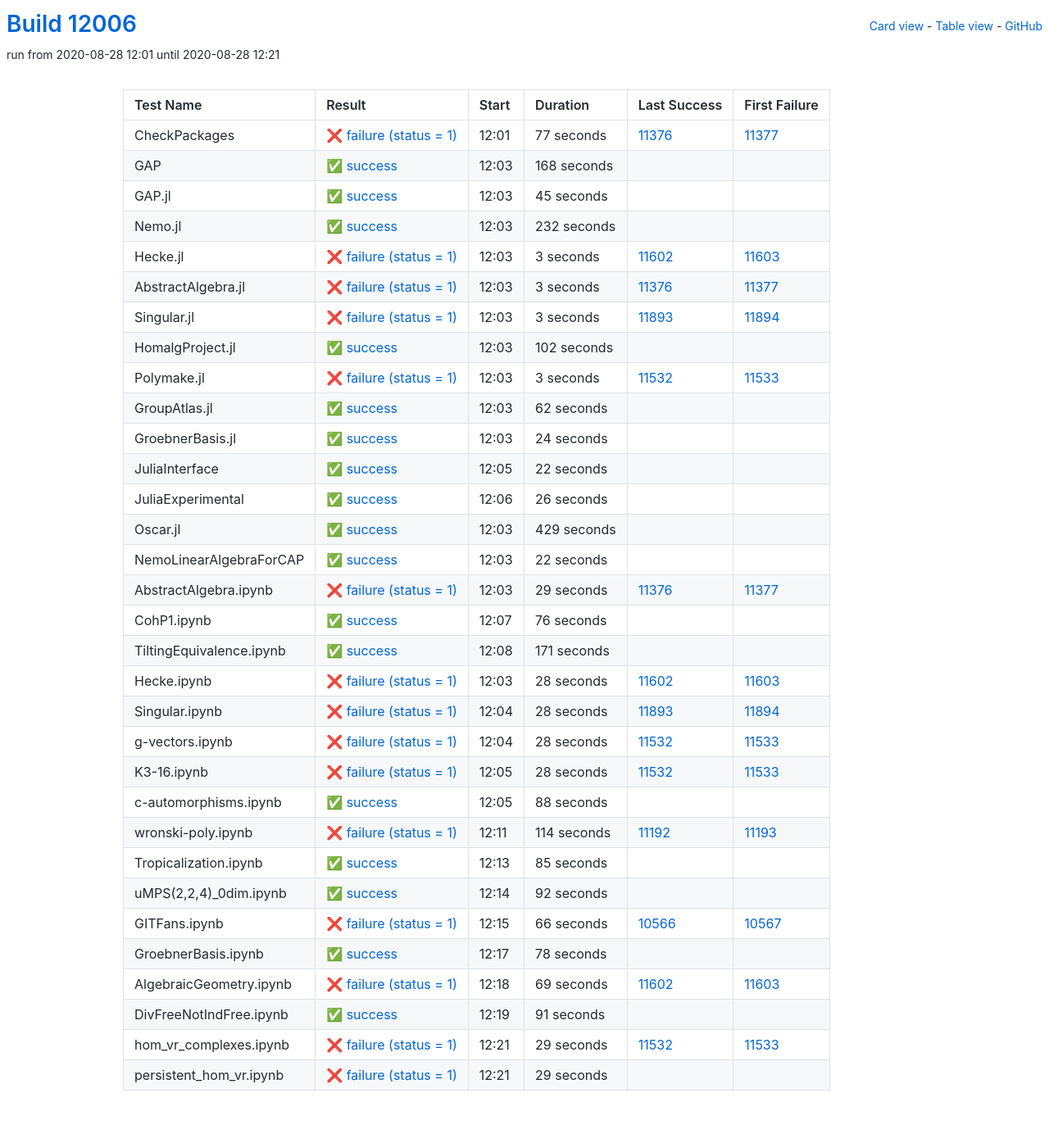
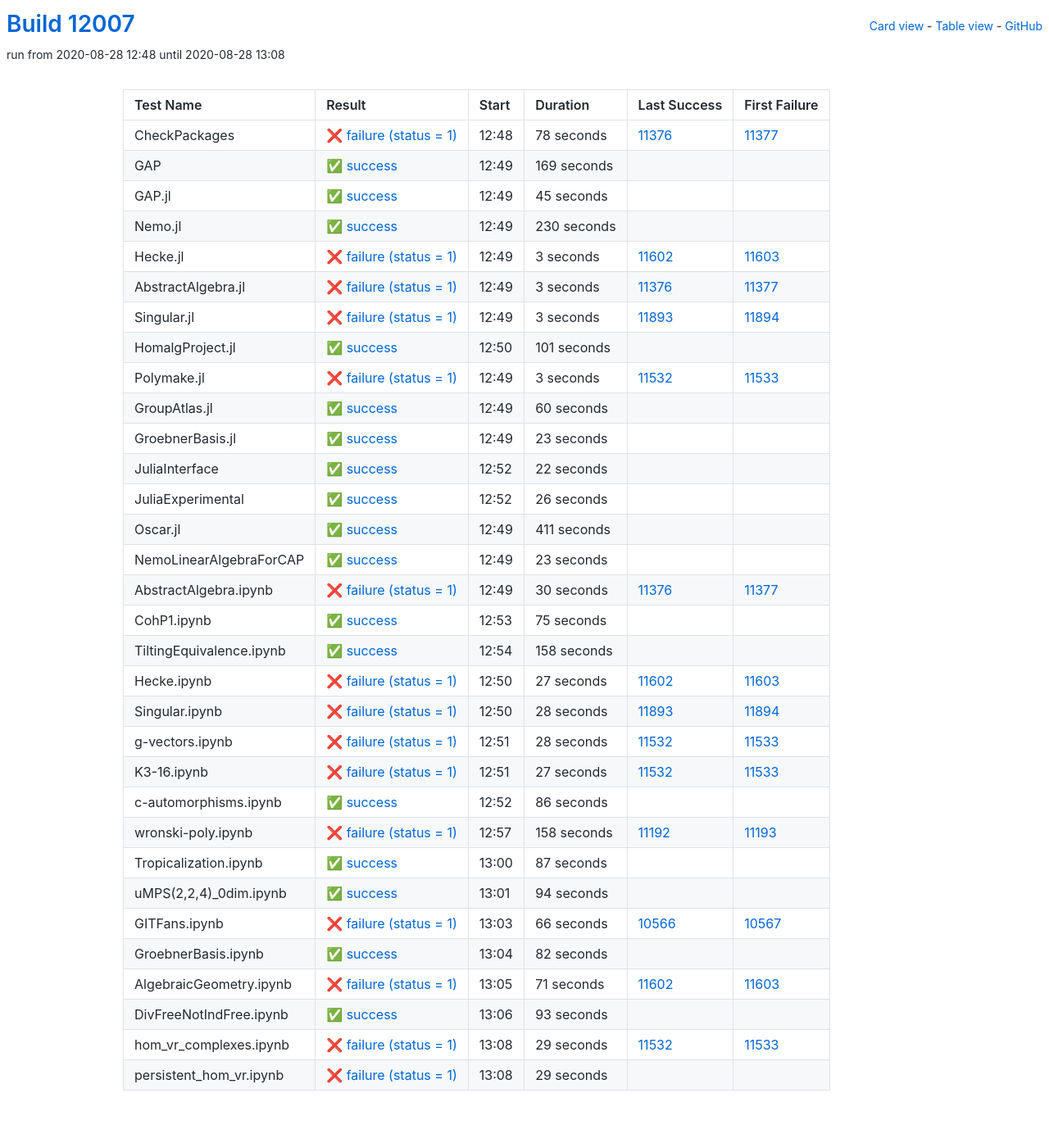
Before and after one commit to oscar-system/oscar-ci-status, a Jekyll site: the page built from table.html, in a window 1280 px wide. Shown: the whole page at 82% size. Built offline with Jekyll 4.4.1, drawn with Linux system fonts in a browser that asks for light colours.

Commit message:
Build #12007

```diff
--- a/_data/ci.yml
+++ b/_data/ci.yml
@@ -1,6 +1,6 @@
 ---
-build: 12006
-build_url: https://oscarci.mathematik.uni-kl.de/job/oscar/12006/
+build: 12007
+build_url: https://oscarci.mathematik.uni-kl.de/job/oscar/12007/
 job: oscar
 organization: oscar-system
 repo: oscar-ci-status
@@ -8,32 +8,32 @@
 tests:
 - name: CheckPackages
   id: checkpackages
-  log: https://oscarci.mathematik.uni-kl.de/job/oscar/12006/artifact/logs/build-12006/CheckPackages.log
-  start: 2020-08-28 12:01
+  log: https://oscarci.mathematik.uni-kl.de/job/oscar/12007/artifact/logs/build-12007/CheckPackages.log
+  start: 2020-08-28 12:48
   success: false
   exitcode: 1
   status: failure
-  duration: 77
+  duration: 78
   last_success: 11376
   last_success_url: https://oscarci.mathematik.uni-kl.de/job/oscar/11376/
   first_failure: 11377
   first_failure_url: https://oscarci.mathematik.uni-kl.de/job/oscar/11377/
 - name: GAP
   id: gap
-  log: https://oscarci.mathematik.uni-kl.de/job/oscar/12006/artifact/logs/build-12006/GAP.log
-  start: 2020-08-28 12:03
+  log: https://oscarci.mathematik.uni-kl.de/job/oscar/12007/artifact/logs/build-12007/GAP.log
+  start: 2020-08-28 12:49
   success: true
   exitcode: 0
   status: success
-  duration: 168
+  duration: 169
   last_success: false
   last_success_url:
   first_failure: false
   first_failure_url:
 - name: GAP.jl
   id: gap-jl
-  log: https://oscarci.mathematik.uni-kl.de/job/oscar/12006/artifact/logs/build-12006/GAP.jl.log
-  start: 2020-08-28 12:03
+  log: https://oscarci.mathematik.uni-kl.de/job/oscar/12007/artifact/logs/build-12007/GAP.jl.log
+  start: 2020-08-28 12:49
   success: true
   exitcode: 0
   status: success
@@ -44,20 +44,20 @@
   first_failure_url:
 - name: Nemo.jl
   id: nemo-jl
-  log: https://oscarci.mathematik.uni-kl.de/job/oscar/12006/artifact/logs/build-12006/Nemo.jl.log
-  start: 2020-08-28 12:03
+  log: https://oscarci.mathematik.uni-kl.de/job/oscar/12007/artifact/logs/build-12007/Nemo.jl.log
+  start: 2020-08-28 12:49
   success: true
   exitcode: 0
   status: success
-  duration: 232
+  duration: 230
   last_success: false
   last_success_url:
   first_failure: false
   first_failure_url:
 - name: Hecke.jl
   id: hecke-jl
-  log: https://oscarci.mathematik.uni-kl.de/job/oscar/12006/artifact/logs/build-12006/Hecke.jl.log
-  start: 2020-08-28 12:03
+  log: https://oscarci.mathematik.uni-kl.de/job/oscar/12007/artifact/logs/build-12007/Hecke.jl.log
+  start: 2020-08-28 12:49
   success: false
   exitcode: 1
   status: failure
@@ -68,8 +68,8 @@
   first_failure_url: https://oscarci.mathematik.uni-kl.de/job/oscar/11603/
 - name: AbstractAlgebra.jl
   id: abstractalgebra-jl
-  log: https://oscarci.mathematik.uni-kl.de/job/oscar/12006/artifact/logs/build-12006/AbstractAlgebra.jl.log
-  start: 2020-08-28 12:03
+  log: https://oscarci.mathematik.uni-kl.de/job/oscar/12007/artifact/logs/build-12007/AbstractAlgebra.jl.log
+  start: 2020-08-28 12:49
   success: false
   exitcode: 1
   status: failure
@@ -80,8 +80,8 @@
   first_failure_url: https://oscarci.mathematik.uni-kl.de/job/oscar/11377/
 - name: Singular.jl
   id: singular-jl
-  log: https://oscarci.mathematik.uni-kl.de/job/oscar/12006/artifact/logs/build-12006/Singular.jl.log
-  start: 2020-08-28 12:03
+  log: https://oscarci.mathematik.uni-kl.de/job/oscar/12007/artifact/logs/build-12007/Singular.jl.log
+  start: 2020-08-28 12:49
   success: false
   exitcode: 1
   status: failure
@@ -92,20 +92,20 @@
   first_failure_url: https://oscarci.mathematik.uni-kl.de/job/oscar/11894/
 - name: HomalgProject.jl
   id: homalgproject-jl
-  log: https://oscarci.mathematik.uni-kl.de/job/oscar/12006/artifact/logs/build-12006/HomalgProject.jl.log
-  start: 2020-08-28 12:03
+  log: https://oscarci.mathematik.uni-kl.de/job/oscar/12007/artifact/logs/build-12007/HomalgProject.jl.log
+  start: 2020-08-28 12:50
   success: true
   exitcode: 0
   status: success
-  duration: 102
+  duration: 101
   last_success: false
   last_success_url:
   first_failure: false
   first_failure_url:
 - name: Polymake.jl
   id: polymake-jl
-  log: https://oscarci.mathematik.uni-kl.de/job/oscar/12006/artifact/logs/build-12006/Polymake.jl.log
-  start: 2020-08-28 12:03
+  log: https://oscarci.mathematik.uni-kl.de/job/oscar/12007/artifact/logs/build-12007/Polymake.jl.log
+  start: 2020-08-28 12:49
   success: false
   exitcode: 1
   status: failure
@@ -116,32 +116,32 @@
   first_failure_url: https://oscarci.mathematik.uni-kl.de/job/oscar/11533/
 - name: GroupAtlas.jl
   id: groupatlas-jl
-  log: https://oscarci.mathematik.uni-kl.de/job/oscar/12006/artifact/logs/build-12006/GroupAtlas.jl.log
-  start: 2020-08-28 12:03
+  log: https://oscarci.mathematik.uni-kl.de/job/oscar/12007/artifact/logs/build-12007/GroupAtlas.jl.log
+  start: 2020-08-28 12:49
   success: true
   exitcode: 0
   status: success
-  duration: 62
+  duration: 60
   last_success: false
   last_success_url:
   first_failure: false
   first_failure_url:
 - name: GroebnerBasis.jl
   id: groebnerbasis-jl
-  log: https://oscarci.mathematik.uni-kl.de/job/oscar/12006/artifact/logs/build-12006/GroebnerBasis.jl.log
-  start: 2020-08-28 12:03
+  log: https://oscarci.mathematik.uni-kl.de/job/oscar/12007/artifact/logs/build-12007/GroebnerBasis.jl.log
+  start: 2020-08-28 12:49
   success: true
   exitcode: 0
   status: success
-  duration: 24
+  duration: 23
   last_success: false
   last_success_url:
   first_failure: false
   first_failure_url:
 - name: JuliaInterface
   id: juliainterface
-  log: https://oscarci.mathematik.uni-kl.de/job/oscar/12006/artifact/logs/build-12006/JuliaInterface.log
-  start: 2020-08-28 12:05
+  log: https://oscarci.mathematik.uni-kl.de/job/oscar/12007/artifact/logs/build-12007/JuliaInterface.log
+  start: 2020-08-28 12:52
   success: true
   exitcode: 0
   status: success
@@ -152,8 +152,8 @@
   first_failure_url:
 - name: JuliaExperimental
   id: juliaexperimental
-  log: https://oscarci.mathematik.uni-kl.de/job/oscar/12006/artifact/logs/build-12006/JuliaExperimental.log
-  start: 2020-08-28 12:06
+  log: https://oscarci.mathematik.uni-kl.de/job/oscar/12007/artifact/logs/build-12007/JuliaExperimental.log
+  start: 2020-08-28 12:52
   success: true
   exitcode: 0
   status: success
@@ -164,80 +164,80 @@
   first_failure_url:
 - name: Oscar.jl
   id: oscar-jl
-  log: https://oscarci.mathematik.uni-kl.de/job/oscar/12006/artifact/logs/build-12006/Oscar.jl.log
-  start: 2020-08-28 12:03
+  log: https://oscarci.mathematik.uni-kl.de/job/oscar/12007/artifact/logs/build-12007/Oscar.jl.log
+  start: 2020-08-28 12:49
   success: true
   exitcode: 0
   status: success
-  duration: 429
+  duration: 411
   last_success: false
   last_success_url:
   first_failure: false
   first_failure_url:
 - name: NemoLinearAlgebraForCAP
   id: nemolinearalgebraforcap
-  log: https://oscarci.mathematik.uni-kl.de/job/oscar/12006/artifact/logs/build-12006/NemoLinearAlgebraForCAP.log
-  start: 2020-08-28 12:03
+  log: https://oscarci.mathematik.uni-kl.de/job/oscar/12007/artifact/logs/build-12007/NemoLinearAlgebraForCAP.log
+  start: 2020-08-28 12:49
   success: true
   exitcode: 0
   status: success
-  duration: 22
+  duration: 23
   last_success: false
   last_success_url:
   first_failure: false
   first_failure_url:
 - name: AbstractAlgebra.ipynb
   id: abstractalgebra-ipynb
-  log: https://oscarci.mathematik.uni-kl.de/job/oscar/12006/artifact/logs/build-12006/AbstractAlgebra.ipynb.log
-  start: 2020-08-28 12:03
+  log: https://oscarci.mathematik.uni-kl.de/job/oscar/12007/artifact/logs/build-12007/AbstractAlgebra.ipynb.log
+  start: 2020-08-28 12:49
   success: false
   exitcode: 1
   status: failure
-  duration: 29
+  duration: 30
   last_success: 11376
   last_success_url: https://oscarci.mathematik.uni-kl.de/job/oscar/11376/
   first_failure: 11377
   first_failure_url: https://oscarci.mathematik.uni-kl.de/job/oscar/11377/
 - name: CohP1.ipynb
   id: cohp1-ipynb
-  log: https://oscarci.mathematik.uni-kl.de/job/oscar/12006/artifact/logs/build-12006/CohP1.ipynb.log
-  start: 2020-08-28 12:07
+  log: https://oscarci.mathematik.uni-kl.de/job/oscar/12007/artifact/logs/build-12007/CohP1.ipynb.log
+  start: 2020-08-28 12:53
   success: true
   exitcode: 0
   status: success
-  duration: 76
+  duration: 75
   last_success: false
   last_success_url:
   first_failure: false
   first_failure_url:
 - name: TiltingEquivalence.ipynb
   id: tiltingequivalence-ipynb
-  log: https://oscarci.mathematik.uni-kl.de/job/oscar/12006/artifact/logs/build-12006/TiltingEquivalence.ipynb.log
-  start: 2020-08-28 12:08
+  log: https://oscarci.mathematik.uni-kl.de/job/oscar/12007/artifact/logs/build-12007/TiltingEquivalence.ipynb.log
+  start: 2020-08-28 12:54
   success: true
   exitcode: 0
   status: success
-  duration: 171
+  duration: 158
   last_success: false
   last_success_url:
   first_failure: false
   first_failure_url:
 - name: Hecke.ipynb
   id: hecke-ipynb
-  log: https://oscarci.mathematik.uni-kl.de/job/oscar/12006/artifact/logs/build-12006/Hecke.ipynb.log
-  start: 2020-08-28 12:03
+  log: https://oscarci.mathematik.uni-kl.de/job/oscar/12007/artifact/logs/build-12007/Hecke.ipynb.log
+  start: 2020-08-28 12:50
   success: false
   exitcode: 1
   status: failure
-  duration: 28
+  duration: 27
   last_success: 11602
   last_success_url: https://oscarci.mathematik.uni-kl.de/job/oscar/11602/
   first_failure: 11603
   first_failure_url: https://oscarci.mathematik.uni-kl.de/job/oscar/11603/
 - name: Singular.ipynb
   id: singular-ipynb
-  log: https://oscarci.mathematik.uni-kl.de/job/oscar/12006/artifact/logs/build-12006/Singular.ipynb.log
-  start: 2020-08-28 12:04
+  log: https://oscarci.mathematik.uni-kl.de/job/oscar/12007/artifact/logs/build-12007/Singular.ipynb.log
+  start: 2020-08-28 12:50
   success: false
   exitcode: 1
   status: failure
@@ -248,8 +248,8 @@
   first_failure_url: https://oscarci.mathematik.uni-kl.de/job/oscar/11894/
 - name: g-vectors.ipynb
   id: g-vectors-ipynb
-  log: https://oscarci.mathematik.uni-kl.de/job/oscar/12006/artifact/logs/build-12006/g-vectors.ipynb.log
-  start: 2020-08-28 12:04
+  log: https://oscarci.mathematik.uni-kl.de/job/oscar/12007/artifact/logs/build-12007/g-vectors.ipynb.log
+  start: 2020-08-28 12:51
   success: false
   exitcode: 1
   status: failure
@@ -260,68 +260,68 @@
   first_failure_url: https://oscarci.mathematik.uni-kl.de/job/oscar/11533/
 - name: K3-16.ipynb
   id: k3-16-ipynb
-  log: https://oscarci.mathematik.uni-kl.de/job/oscar/12006/artifact/logs/build-12006/K3-16.ipynb.log
-  start: 2020-08-28 12:05
+  log: https://oscarci.mathematik.uni-kl.de/job/oscar/12007/artifact/logs/build-12007/K3-16.ipynb.log
+  start: 2020-08-28 12:51
   success: false
   exitcode: 1
   status: failure
-  duration: 28
+  duration: 27
   last_success: 11532
   last_success_url: https://oscarci.mathematik.uni-kl.de/job/oscar/11532/
   first_failure: 11533
   first_failure_url: https://oscarci.mathematik.uni-kl.de/job/oscar/11533/
 - name: c-automorphisms.ipynb
   id: c-automorphisms-ipynb
-  log: https://oscarci.mathematik.uni-kl.de/job/oscar/12006/artifact/logs/build-12006/c-automorphisms.ipynb.log
-  start: 2020-08-28 12:05
+  log: https://oscarci.mathematik.uni-kl.de/job/oscar/12007/artifact/logs/build-12007/c-automorphisms.ipynb.log
+  start: 2020-08-28 12:52
   success: true
   exitcode: 0
   status: success
-  duration: 88
+  duration: 86
   last_success: false
   last_success_url:
   first_failure: false
   first_failure_url:
 - name: wronski-poly.ipynb
   id: wronski-poly-ipynb
-  log: https://oscarci.mathematik.uni-kl.de/job/oscar/12006/artifact/logs/build-12006/wronski-poly.ipynb.log
-  start: 2020-08-28 12:11
+  log: https://oscarci.mathematik.uni-kl.de/job/oscar/12007/artifact/logs/build-12007/wronski-poly.ipynb.log
+  start: 2020-08-28 12:57
   success: false
   exitcode: 1
   status: failure
-  duration: 114
+  duration: 158
   last_success: 11192
   last_success_url: https://oscarci.mathematik.uni-kl.de/job/oscar/11192/
   first_failure: 11193
   first_failure_url: https://oscarci.mathematik.uni-kl.de/job/oscar/11193/
 - name: Tropicalization.ipynb
   id: tropicalization-ipynb
-  log: https://oscarci.mathematik.uni-kl.de/job/oscar/12006/artifact/logs/build-12006/Tropicalization.ipynb.log
-  start: 2020-08-28 12:13
+  log: https://oscarci.mathematik.uni-kl.de/job/oscar/12007/artifact/logs/build-12007/Tropicalization.ipynb.log
+  start: 2020-08-28 13:00
   success: true
   exitcode: 0
   status: success
-  duration: 85
+  duration: 87
   last_success: false
   last_success_url:
   first_failure: false
   first_failure_url:
 - name: uMPS(2,2,4)_0dim.ipynb
   id: umps-2-2-4-0dim-ipynb
-  log: https://oscarci.mathematik.uni-kl.de/job/oscar/12006/artifact/logs/build-12006/uMPS-2-2-4-_0dim.ipynb.log
-  start: 2020-08-28 12:14
+  log: https://oscarci.mathematik.uni-kl.de/job/oscar/12007/artifact/logs/build-12007/uMPS-2-2-4-_0dim.ipynb.log
+  start: 2020-08-28 13:01
   success: true
   exitcode: 0
   status: success
-  duration: 92
+  duration: 94
   last_success: false
   last_success_url:
   first_failure: false
   first_failure_url:
 - name: GITFans.ipynb
   id: gitfans-ipynb
-  log: https://oscarci.mathematik.uni-kl.de/job/oscar/12006/artifact/logs/build-12006/GITFans.ipynb.log
-  start: 2020-08-28 12:15
+  log: https://oscarci.mathematik.uni-kl.de/job/oscar/12007/artifact/logs/build-12007/GITFans.ipynb.log
+  start: 2020-08-28 13:03
   success: false
   exitcode: 1
   status: failure
@@ -332,44 +332,44 @@
   first_failure_url: https://oscarci.mathematik.uni-kl.de/job/oscar/10567/
 - name: GroebnerBasis.ipynb
   id: groebnerbasis-ipynb
-  log: https://oscarci.mathematik.uni-kl.de/job/oscar/12006/artifact/logs/build-12006/GroebnerBasis.ipynb.log
-  start: 2020-08-28 12:17
+  log: https://oscarci.mathematik.uni-kl.de/job/oscar/12007/artifact/logs/build-12007/GroebnerBasis.ipynb.log
+  start: 2020-08-28 13:04
   success: true
   exitcode: 0
   status: success
-  duration: 78
+  duration: 82
   last_success: false
   last_success_url:
   first_failure: false
   first_failure_url:
 - name: AlgebraicGeometry.ipynb
   id: algebraicgeometry-ipynb
-  log: https://oscarci.mathematik.uni-kl.de/job/oscar/12006/artifact/logs/build-12006/AlgebraicGeometry.ipynb.log
-  start: 2020-08-28 12:18
+  log: https://oscarci.mathematik.uni-kl.de/job/oscar/12007/artifact/logs/build-12007/AlgebraicGeometry.ipynb.log
+  start: 2020-08-28 13:05
   success: false
   exitcode: 1
   status: failure
-  duration: 69
+  duration: 71
   last_success: 11602
   last_success_url: https://oscarci.mathematik.uni-kl.de/job/oscar/11602/
   first_failure: 11603
   first_failure_url: https://oscarci.mathematik.uni-kl.de/job/oscar/11603/
 - name: DivFreeNotIndFree.ipynb
   id: divfreenotindfree-ipynb
-  log: https://oscarci.mathematik.uni-kl.de/job/oscar/12006/artifact/logs/build-12006/DivFreeNotIndFree.ipynb.log
-  start: 2020-08-28 12:19
+  log: https://oscarci.mathematik.uni-kl.de/job/oscar/12007/artifact/logs/build-12007/DivFreeNotIndFree.ipynb.log
+  start: 2020-08-28 13:06
   success: true
   exitcode: 0
   status: success
-  duration: 91
+  duration: 93
   last_success: false
   last_success_url:
   first_failure: false
   first_failure_url:
 - name: hom_vr_complexes.ipynb
   id: hom-vr-complexes-ipynb
-  log: https://oscarci.mathematik.uni-kl.de/job/oscar/12006/artifact/logs/build-12006/hom_vr_complexes.ipynb.log
-  start: 2020-08-28 12:21
+  log: https://oscarci.mathematik.uni-kl.de/job/oscar/12007/artifact/logs/build-12007/hom_vr_complexes.ipynb.log
+  start: 2020-08-28 13:08
   success: false
   exitcode: 1
   status: failure
@@ -380,8 +380,8 @@
   first_failure_url: https://oscarci.mathematik.uni-kl.de/job/oscar/11533/
 - name: persistent_hom_vr.ipynb
   id: persistent-hom-vr-ipynb
-  log: https://oscarci.mathematik.uni-kl.de/job/oscar/12006/artifact/logs/build-12006/persistent_hom_vr.ipynb.log
-  start: 2020-08-28 12:21
+  log: https://oscarci.mathematik.uni-kl.de/job/oscar/12007/artifact/logs/build-12007/persistent_hom_vr.ipynb.log
+  start: 2020-08-28 13:08
   success: false
   exitcode: 1
   status: failure
```
Also changed, not shown: README.md.
